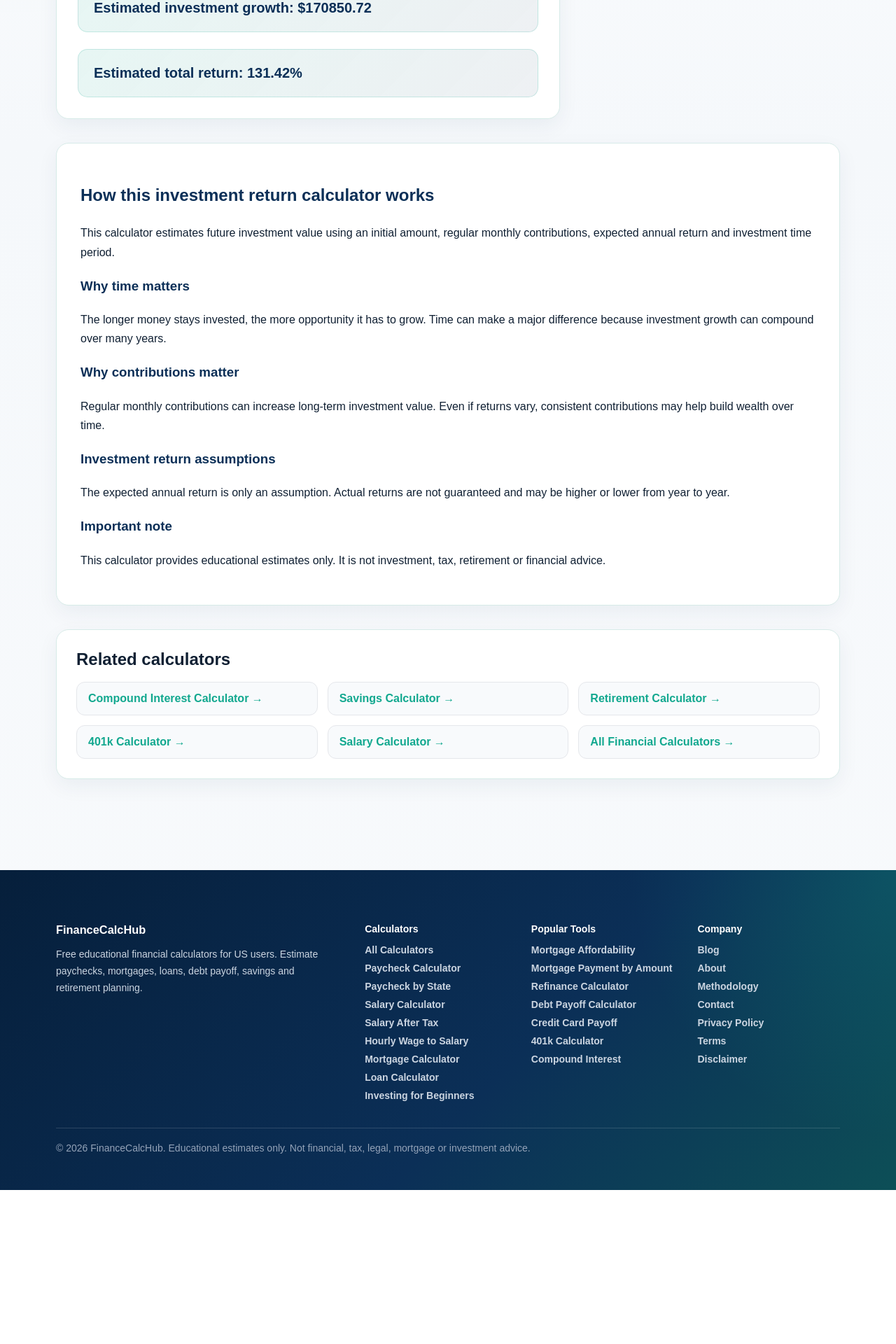
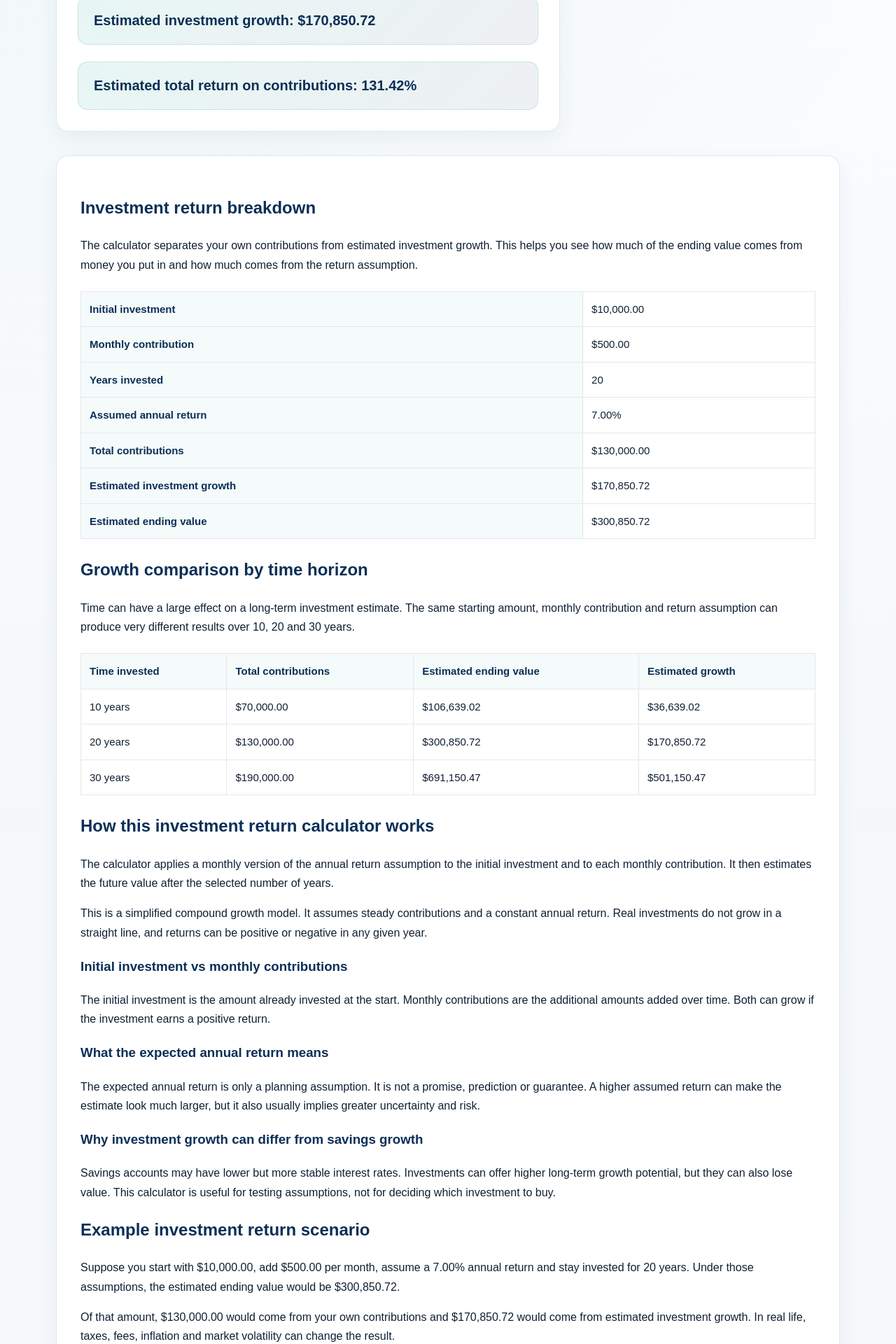
Before and after one commit to milicdejan94-ai/financecalchub, a Next.js app: page /calculators/investment-return in a window 1280 px wide. Shown: the part 880-2800 px from the top of the page at 70% size. Before the commit the page ends 2580 px from the top, so only its background shows below. Built offline with nearby package versions, Linux system fonts and the light colour scheme.

Commit message:
Improve investment return calculator content and trust

```diff
--- a/app/calculators/investment-return/InvestmentReturnClient.tsx
+++ b/app/calculators/investment-return/InvestmentReturnClient.tsx
@@ -1,9 +1,44 @@
 'use client';
 
-import { useState } from 'react';
-import AdBanner from '../../../components/AdBanner';
+import { useMemo, useState } from 'react';
 import Breadcrumbs from '../../../components/Breadcrumbs';
 import RelatedCalculators from '../../../components/RelatedCalculators';
+
+function formatCurrency(value: number) {
+  return value.toLocaleString('en-US', {
+    style: 'currency',
+    currency: 'USD',
+    maximumFractionDigits: 2,
+  });
+}
+
+function formatPercent(value: number) {
+  return `${value.toFixed(2)}%`;
+}
+
+function calculateFutureValue(
+  initialInvestment: number,
+  monthlyContribution: number,
+  annualReturn: number,
+  years: number
+) {
+  const monthlyRate = annualReturn / 100 / 12;
+  const months = Math.max(years * 12, 0);
+
+  if (months === 0) {
+    return initialInvestment;
+  }
+
+  if (monthlyRate === 0) {
+    return initialInvestment + monthlyContribution * months;
+  }
+
+  return (
+    initialInvestment * Math.pow(1 + monthlyRate, months) +
+    monthlyContribution *
+      ((Math.pow(1 + monthlyRate, months) - 1) / monthlyRate)
+  );
+}
 
 export default function InvestmentReturnClient() {
   const [initialInvestment, setInitialInvestment] = useState(10000);
@@ -11,20 +46,64 @@ export default function InvestmentReturnClient() {
   const [annualReturn, setAnnualReturn] = useState(7);
   const [years, setYears] = useState(20);
 
-  const monthlyRate = annualReturn / 100 / 12;
-  const months = years * 12;
-
-  const futureValue =
-    monthlyRate > 0
-      ? initialInvestment * Math.pow(1 + monthlyRate, months) +
-        monthlyContribution *
-          ((Math.pow(1 + monthlyRate, months) - 1) / monthlyRate)
-      : initialInvestment + monthlyContribution * months;
+  const months = Math.max(years * 12, 0);
+  const futureValue = calculateFutureValue(
+    initialInvestment,
+    monthlyContribution,
+    annualReturn,
+    years
+  );
 
   const totalContributions = initialInvestment + monthlyContribution * months;
   const investmentGrowth = futureValue - totalContributions;
   const totalReturnPercent =
     totalContributions > 0 ? (investmentGrowth / totalContributions) * 100 : 0;
+
+  const tenYearValue = calculateFutureValue(
+    initialInvestment,
+    monthlyContribution,
+    annualReturn,
+    10
+  );
+  const twentyYearValue = calculateFutureValue(
+    initialInvestment,
+    monthlyContribution,
+    annualReturn,
+    20
+  );
+  const thirtyYearValue = calculateFutureValue(
+    initialInvestment,
+    monthlyContribution,
+    annualReturn,
+    30
+  );
+
+  const scenarioRows = useMemo(
+    () => [
+      {
+        label: '10 years',
+        value: tenYearValue,
+        contributions: initialInvestment + monthlyContribution * 10 * 12,
+      },
+      {
+        label: '20 years',
+        value: twentyYearValue,
+        contributions: initialInvestment + monthlyContribution * 20 * 12,
+      },
+      {
+        label: '30 years',
+        value: thirtyYearValue,
+        contributions: initialInvestment + monthlyContribution * 30 * 12,
+      },
+    ],
+    [
+      initialInvestment,
+      monthlyContribution,
+      tenYearValue,
+      twentyYearValue,
+      thirtyYearValue,
+    ]
+  );
 
   return (
     <section className="section">
@@ -42,11 +121,11 @@ export default function InvestmentReturnClient() {
         <h1>Investment Return Calculator</h1>
 
         <p>
-          Estimate how an investment may grow over time based on starting amount,
-          monthly contributions, expected annual return and time horizon.
+          Estimate how an investment could grow over time based on your starting
+          amount, monthly contributions, assumed annual return and investment
+          time horizon. This calculator is designed for educational planning, not
+          investment advice or a guaranteed forecast.
         </p>
-
-        <AdBanner slot="investment-return-top" />
 
         <div className="calculator-box">
           <div className="input-group">
@@ -54,7 +133,9 @@ export default function InvestmentReturnClient() {
             <input
               type="number"
               value={initialInvestment}
-              onChange={(e) => setInitialInvestment(Number(e.target.value))}
+              onChange={(event) =>
+                setInitialInvestment(Number(event.target.value))
+              }
             />
           </div>
 
@@ -63,7 +144,9 @@ export default function InvestmentReturnClient() {
             <input
               type="number"
               value={monthlyContribution}
-              onChange={(e) => setMonthlyContribution(Number(e.target.value))}
+              onChange={(event) =>
+                setMonthlyContribution(Number(event.target.value))
+              }
             />
           </div>
 
@@ -73,7 +156,7 @@ export default function InvestmentReturnClient() {
               type="number"
               value={annualReturn}
               step="0.1"
-              onChange={(e) => setAnnualReturn(Number(e.target.value))}
+              onChange={(event) => setAnnualReturn(Number(event.target.value))}
             />
           </div>
 
@@ -82,70 +165,237 @@ export default function InvestmentReturnClient() {
             <input
               type="number"
               value={years}
-              onChange={(e) => setYears(Number(e.target.value))}
+              onChange={(event) => setYears(Number(event.target.value))}
             />
           </div>
 
           <div className="result">
-            Estimated future value: ${futureValue.toFixed(2)}
+            Estimated future value: {formatCurrency(futureValue)}
           </div>
 
           <div className="result">
-            Total contributions: ${totalContributions.toFixed(2)}
+            Total contributions: {formatCurrency(totalContributions)}
           </div>
 
           <div className="result">
-            Estimated investment growth: ${investmentGrowth.toFixed(2)}
+            Estimated investment growth: {formatCurrency(investmentGrowth)}
           </div>
 
           <div className="result">
-            Estimated total return: {totalReturnPercent.toFixed(2)}%
+            Estimated total return on contributions:{' '}
+            {formatPercent(totalReturnPercent)}
           </div>
         </div>
 
-        <AdBanner slot="investment-return-middle" />
+        <div className="content-box" style={{ marginTop: 34 }}>
+          <h2>Investment return breakdown</h2>
 
-        <div className="content-box" style={{ marginTop: 34 }}>
+          <p>
+            The calculator separates your own contributions from estimated
+            investment growth. This helps you see how much of the ending value
+            comes from money you put in and how much comes from the return
+            assumption.
+          </p>
+
+          <div className="table-wrap">
+            <table className="data-table">
+              <tbody>
+                <tr>
+                  <th>Initial investment</th>
+                  <td>{formatCurrency(initialInvestment)}</td>
+                </tr>
+                <tr>
+                  <th>Monthly contribution</th>
+                  <td>{formatCurrency(monthlyContribution)}</td>
+                </tr>
+                <tr>
+                  <th>Years invested</th>
+                  <td>{years}</td>
+                </tr>
+                <tr>
+                  <th>Assumed annual return</th>
+                  <td>{formatPercent(annualReturn)}</td>
+                </tr>
+                <tr>
+                  <th>Total contributions</th>
+                  <td>{formatCurrency(totalContributions)}</td>
+                </tr>
+                <tr>
+                  <th>Estimated investment growth</th>
+                  <td>{formatCurrency(investmentGrowth)}</td>
+                </tr>
+                <tr>
+                  <th>Estimated ending value</th>
+                  <td>{formatCurrency(futureValue)}</td>
+                </tr>
+              </tbody>
+            </table>
+          </div>
+
+          <h2>Growth comparison by time horizon</h2>
+
+          <p>
+            Time can have a large effect on a long-term investment estimate. The
+            same starting amount, monthly contribution and return assumption can
+            produce very different results over 10, 20 and 30 years.
+          </p>
+
+          <div className="table-wrap">
+            <table className="data-table">
+              <thead>
+                <tr>
+                  <th>Time invested</th>
+                  <th>Total contributions</th>
+                  <th>Estimated ending value</th>
+                  <th>Estimated growth</th>
+                </tr>
+              </thead>
+              <tbody>
+                {scenarioRows.map((row) => (
+                  <tr key={row.label}>
+                    <td>{row.label}</td>
+                    <td>{formatCurrency(row.contributions)}</td>
+                    <td>{formatCurrency(row.value)}</td>
+                    <td>{formatCurrency(row.value - row.contributions)}</td>
+                  </tr>
+                ))}
+              </tbody>
+            </table>
+          </div>
+
           <h2>How this investment return calculator works</h2>
 
           <p>
-            This calculator estimates future investment value using an initial
-            amount, regular monthly contributions, expected annual return and
-            investment time period.
+            The calculator applies a monthly version of the annual return
+            assumption to the initial investment and to each monthly
+            contribution. It then estimates the future value after the selected
+            number of years.
           </p>
 
-          <h3>Why time matters</h3>
+          <p>
+            This is a simplified compound growth model. It assumes steady
+            contributions and a constant annual return. Real investments do not
+            grow in a straight line, and returns can be positive or negative in
+            any given year.
+          </p>
+
+          <h3>Initial investment vs monthly contributions</h3>
 
           <p>
-            The longer money stays invested, the more opportunity it has to grow.
-            Time can make a major difference because investment growth can
-            compound over many years.
+            The initial investment is the amount already invested at the start.
+            Monthly contributions are the additional amounts added over time.
+            Both can grow if the investment earns a positive return.
           </p>
 
-          <h3>Why contributions matter</h3>
+          <h3>What the expected annual return means</h3>
 
           <p>
-            Regular monthly contributions can increase long-term investment
-            value. Even if returns vary, consistent contributions may help build
-            wealth over time.
+            The expected annual return is only a planning assumption. It is not a
+            promise, prediction or guarantee. A higher assumed return can make
+            the estimate look much larger, but it also usually implies greater
+            uncertainty and risk.
           </p>
 
-          <h3>Investment return assumptions</h3>
+          <h3>Why investment growth can differ from savings growth</h3>
 
           <p>
-            The expected annual return is only an assumption. Actual returns are
-            not guaranteed and may be higher or lower from year to year.
+            Savings accounts may have lower but more stable interest rates.
+            Investments can offer higher long-term growth potential, but they can
+            also lose value. This calculator is useful for testing assumptions,
+            not for deciding which investment to buy.
           </p>
 
-          <h3>Important note</h3>
+          <h2>Example investment return scenario</h2>
+
+          <p>
+            Suppose you start with {formatCurrency(initialInvestment)}, add{' '}
+            {formatCurrency(monthlyContribution)} per month, assume a{' '}
+            {formatPercent(annualReturn)} annual return and stay invested for{' '}
+            {years} years. Under those assumptions, the estimated ending value
+            would be {formatCurrency(futureValue)}.
+          </p>
+
+          <p>
+            Of that amount, {formatCurrency(totalContributions)} would come from
+            your own contributions and {formatCurrency(investmentGrowth)} would
+            come from estimated investment growth. In real life, taxes, fees,
+            inflation and market volatility can change the result.
+          </p>
+
+          <h2>What this calculator includes</h2>
+
+          <ul>
+            <li>Initial investment amount</li>
+            <li>Regular monthly contributions</li>
+            <li>Assumed annual return</li>
+            <li>Selected investment time horizon</li>
+            <li>Estimated growth from compounding</li>
+          </ul>
+
+          <h2>What this calculator does not include</h2>
+
+          <ul>
+            <li>Investment fees or fund expense ratios</li>
+            <li>Taxes on dividends, interest or capital gains</li>
+            <li>Inflation or changing purchasing power</li>
+            <li>Changing contribution amounts over time</li>
+            <li>Market losses, volatility or sequence-of-return risk</li>
+            <li>Specific stock, ETF, fund or brokerage recommendations</li>
+          </ul>
+
+          <h2>Frequently asked questions</h2>
+
+          <h3>Is the estimated return guaranteed?</h3>
+
+          <p>
+            No. The return rate is only an assumption for planning. Actual
+            investment performance can be higher, lower or negative.
+          </p>
+
+          <h3>Should I use this for retirement planning?</h3>
+
+          <p>
+            You can use it as a simple educational estimate, but retirement
+            planning also depends on taxes, account type, employer match,
+            withdrawal rules, inflation, spending needs and investment risk. For
+            retirement-specific planning, also try the retirement and 401(k)
+            calculators.
+          </p>
+
+          <h3>Does this calculator recommend investments?</h3>
+
+          <p>
+            No. FinanceCalcHub does not recommend specific stocks, ETFs, mutual
+            funds, brokers or investment strategies.
+          </p>
+
+          <h3>Why does a small change in return rate make such a big difference?</h3>
+
+          <p>
+            Over long periods, compounding magnifies differences in return
+            assumptions. A small change in the assumed annual return can create a
+            much larger difference after many years.
+          </p>
+
+          <h2>Important limitations</h2>
 
           <p>
             This calculator provides educational estimates only. It is not
-            investment, tax, retirement or financial advice.
+            investment, tax, retirement, legal or financial advice. Actual
+            results can vary based on market performance, taxes, fees, inflation,
+            account type, contribution timing, withdrawal timing and personal
+            financial circumstances.
+          </p>
+
+          <p>
+            Before making investment decisions, consider reviewing your plan with
+            a qualified financial professional and reading official investor
+            education resources.
           </p>
         </div>
 
         <RelatedCalculators
+          title="Related investing and savings tools"
           tools={[
             {
               title: 'Compound Interest Calculator',
@@ -164,17 +414,15 @@ export default function InvestmentReturnClient() {
               href: '/calculators/401k',
             },
             {
-              title: 'Salary Calculator',
-              href: '/salary-calculator',
+              title: 'Investing Beginner Guides',
+              href: '/investing',
             },
             {
-              title: 'All Financial Calculators',
-              href: '/calculators',
+              title: 'Methodology',
+              href: '/methodology',
             },
           ]}
         />
-
-        <AdBanner slot="investment-return-bottom" />
       </div>
     </section>
   );
--- a/app/calculators/investment-return/page.tsx
+++ b/app/calculators/investment-return/page.tsx
@@ -3,7 +3,7 @@ import InvestmentReturnClient from './InvestmentReturnClient';
 export const metadata = {
   title: 'Investment Return Calculator | Estimate Future Investment Value',
   description:
-    'Free investment return calculator. Estimate future investment value based on starting amount, contributions, return rate and time.',
+    'Free investment return calculator. Estimate future investment value based on starting amount, monthly contributions, expected return rate and time horizon. Educational estimates only.',
 };
 
 export default function InvestmentReturnPage() {
```
